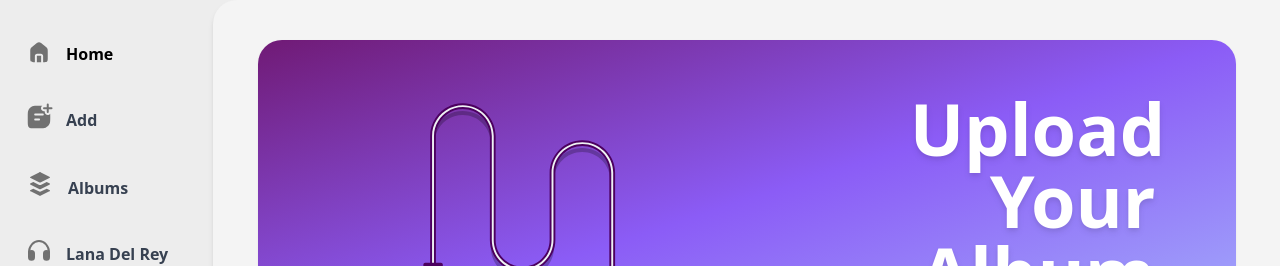
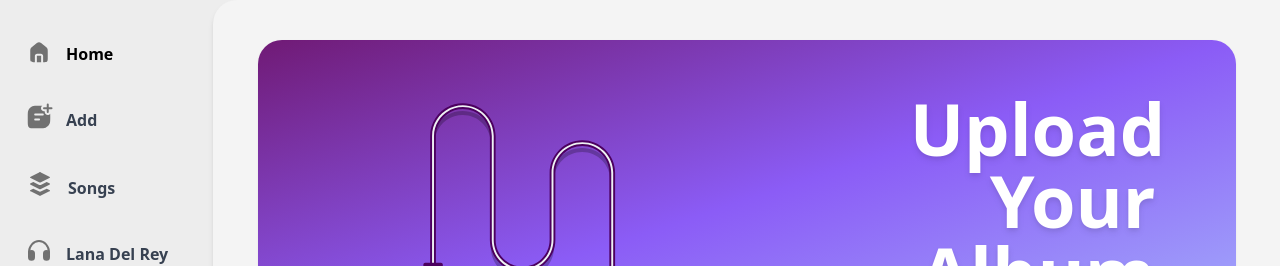
Before and after one commit to Aletheie/MusicPage, a React (Vite) app in the folder client/: page / in a window 1280 px wide. Shown: the top 266 px of the page. Built offline with nearby package versions, Linux system fonts and the light colour scheme; no server answers.

Commit message:
Change albums to songs on frontend

```diff
--- a/client/src/components/Navbar.tsx
+++ b/client/src/components/Navbar.tsx
@@ -11,9 +11,9 @@ const linksData = [
   { icon: add, text: "Add", path: "/songs/add" },
   {
     icon: layer,
-    text: "Albums",
+    text: "Songs",
 
-    path: "/albums",
+    path: "/songs",
   },
   {
     icon: headphone,
--- a/client/src/pages/Albums.tsx
+++ /dev/null
@@ -1,5 +0,0 @@
-const Albums = () => {
-  return <div>Albums</div>;
-};
-
-export default Albums;
--- /dev/null
+++ b/client/src/pages/Songs.tsx
@@ -0,0 +1,5 @@
+const Songs = () => {
+  return <div>Songs</div>;
+};
+
+export default Songs;
--- a/client/src/routes.tsx
+++ b/client/src/routes.tsx
@@ -1,10 +1,10 @@
 import { createBrowserRouter } from "react-router-dom";
 import Layout from "./pages/Layout";
 import HomePage from "./pages/HomePage";
-import Albums from "./pages/Albums";
 import Login from "./pages/Login";
 import AddSong from "./pages/AddSong";
 import Example from "./pages/Example";
+import Songs from "./pages/Songs";
 
 // eslint-disable-next-line @typescript-eslint/no-unsafe-call, @typescript-eslint/no-unsafe-assignment
 const router = createBrowserRouter([
@@ -13,7 +13,7 @@ const router = createBrowserRouter([
     element: <Layout />,
     children: [
       { index: true, element: <HomePage /> },
-      { path: "/albums", element: <Albums /> },
+      { path: "/songs", element: <Songs /> },
       { path: "/login", element: <Login /> },
       { path: "/songs/add", element: <AddSong /> },
       { path: "/albums/lana-del-rey", element: <Example /> },
```
